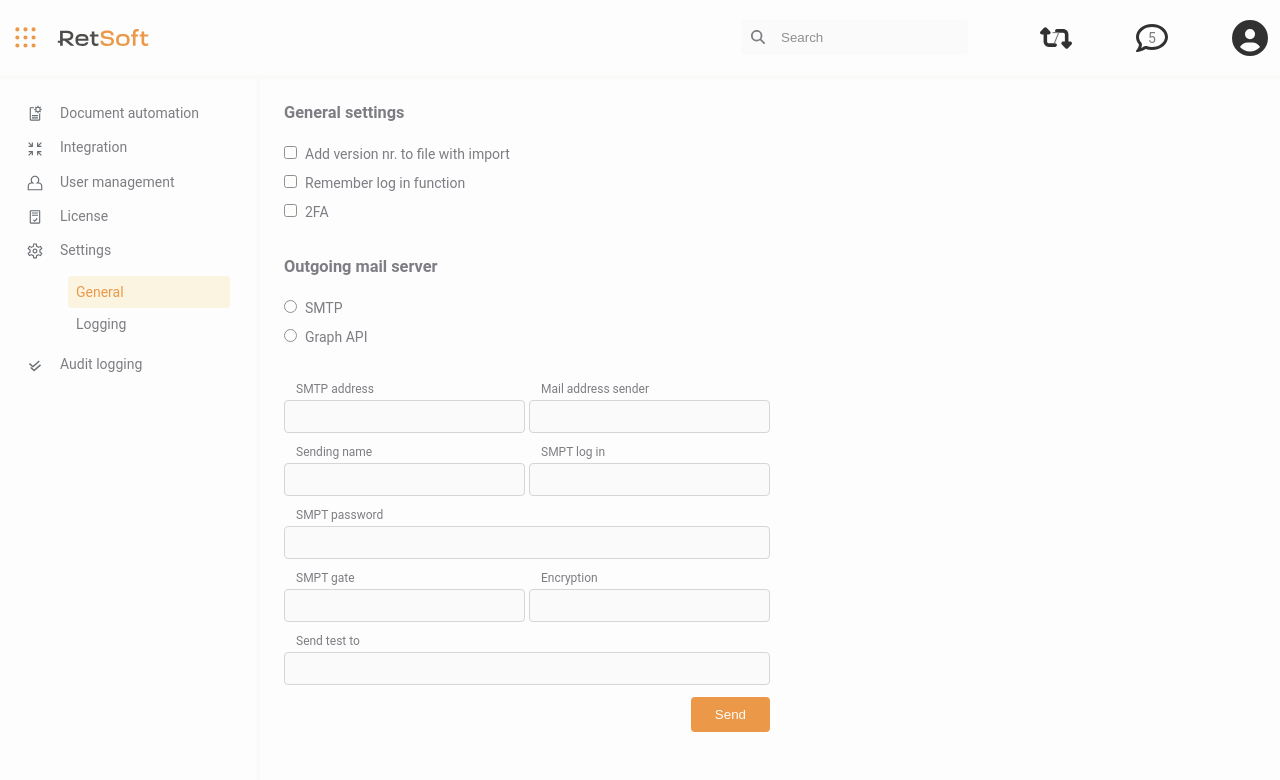
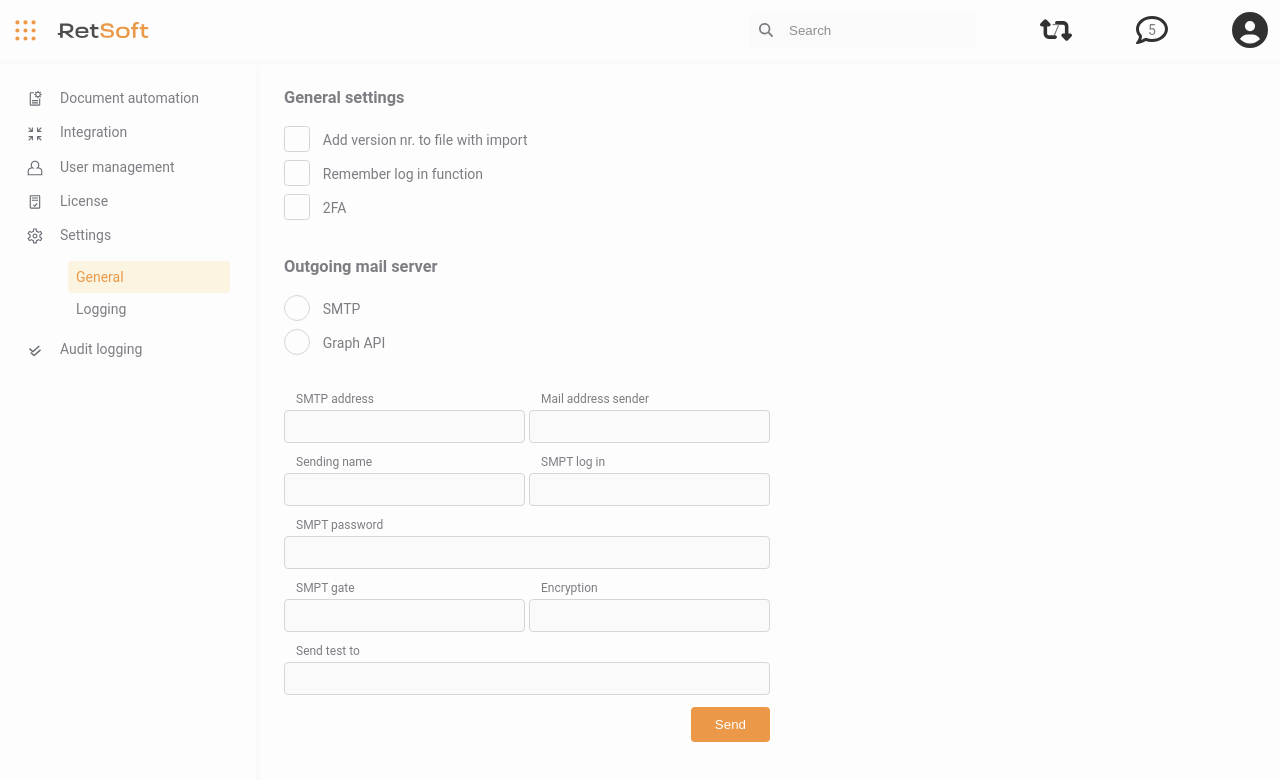
Before and after one commit to anilukin/verstka, a Next.js app: page /page3 in a window 1280 px wide. Shown: the top 780 px of the page. Built offline with nearby package versions, Linux system fonts and the light colour scheme.

Commit message:
add custom radio and checkboxes

```diff
--- a/src/app/page3/GeneralSettings/generalSettings.css
+++ b/src/app/page3/GeneralSettings/generalSettings.css
@@ -11,9 +11,66 @@
     margin: 16px 0;
 }
 
-input {
-    margin: 8px;
-    margin-left: 0;
+.custom-checkbox {
+    position: absolute;
+    z-index: -1;
+    opacity: 0;
+}
+.custom-checkbox+label {
+    display: inline-flex;
+    align-items: center;
+    user-select: none;
+    cursor: pointer;
+}
+.custom-checkbox+label::before {
+    content: '';
+    display: inline-block;
+    width: 1.5rem;
+    height: 1.5rem;
+    flex-shrink: 0;
+    flex-grow: 0;
+    border: 1.5px solid #CBCDD2;
+    border-radius: 0.25em;
+    margin: 0.2rem 0.8rem 0.3rem 0;
+    background-repeat: no-repeat;
+    background-position: center center;
+    background-size: 50% 50%;
+}
+.custom-checkbox:checked+label::before {
+    background-color: #FBF4DD;
+    background-image: url('../../../../public/checkbox-checked-icon.svg');
+    background-size: contain;
+}
+
+.custom-radio {
+    position: absolute;
+    z-index: -1;
+    opacity: 0;
+}
+.custom-radio+label {
+    display: inline-flex;
+    align-items: center;
+    user-select: none;
+    cursor: pointer;
+}
+.custom-radio+label::before {
+    content: '';
+    display: inline-block;
+    width: 1.5rem;
+    height: 1.5rem;
+    flex-shrink: 0;
+    flex-grow: 0;
+    border: 1.5px solid #CBCDD2;
+    border-radius: 50%;
+    margin: 0.2rem 0.8rem 0.3rem 0;
+    background-repeat: no-repeat;
+    background-position: center center;
+    background-size: 50% 50%;
+}
+.custom-radio:checked+label::before {
+    background-color: #FBF4DD;
+    background-image: url('../../../../public/radio-checked-icon.svg');
+    background-size: contain;
 }
 
 h3:not(:first-child) {
@@ -51,8 +108,8 @@ h3:not(:first-child) {
     font-size: 0.75rem;
 }
 .form_section > input {
-    margin-right: 0;
-    margin-top: 0;
+    margin: 0;
+    margin-bottom: 8px;
     padding: 8px;
     border: 1.5px solid #CCCDD3;
     background-color: #FAFBFB;
```
Also changed, not shown: public/checkbox-checked-icon.svg (added), public/radio-checked-icon.svg (added).
